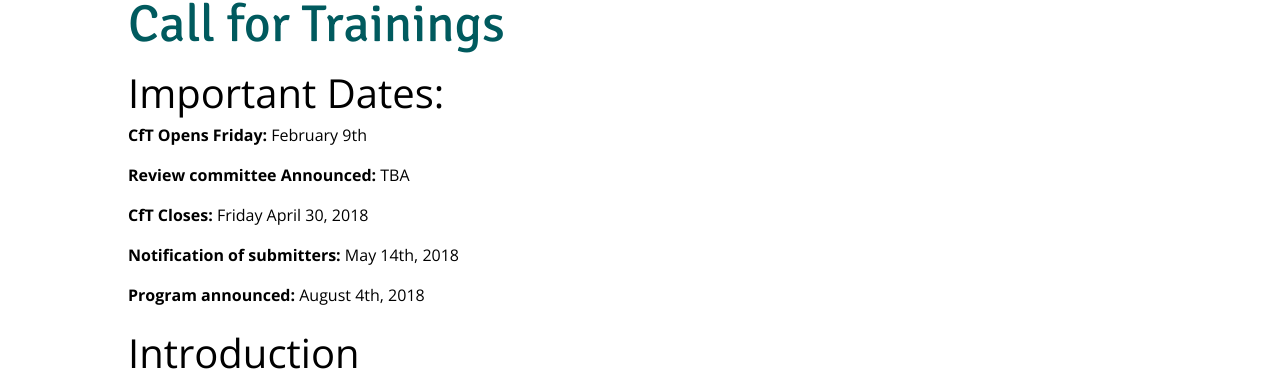
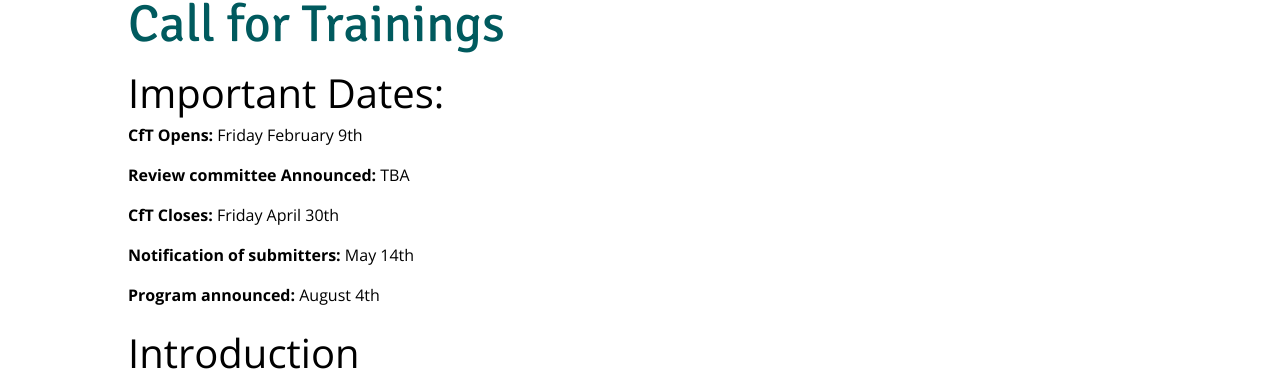
Before and after one commit to OWASP/AppSecUSA2018, a Jekyll site: the page built from program/call-for-trainings.md, in a window 1280 px wide and 900 px high. Shown: the part 191-577 px from the top of the window. Built offline with Jekyll 4.4.1, drawn with Linux system fonts in a browser that asks for light colours.

Commit message:
Update call-for-trainings.md

```diff
--- a/program/call-for-trainings.md
+++ b/program/call-for-trainings.md
@@ -5,15 +5,15 @@ title: Call for Trainings
 
 ## Important Dates:
 
-**CfT Opens Friday:**  February 9th
+**CfT Opens:** Friday February 9th
 
 **Review committee Announced:** TBA
 
-**CfT Closes:** Friday April 30, 2018
+**CfT Closes:** Friday April 30th
 
-**Notification of submitters:** May 14th, 2018
+**Notification of submitters:** May 14th
 
-**Program announced:**  August 4th, 2018
+**Program announced:**  August 4th
 
 ## Introduction
 
```
